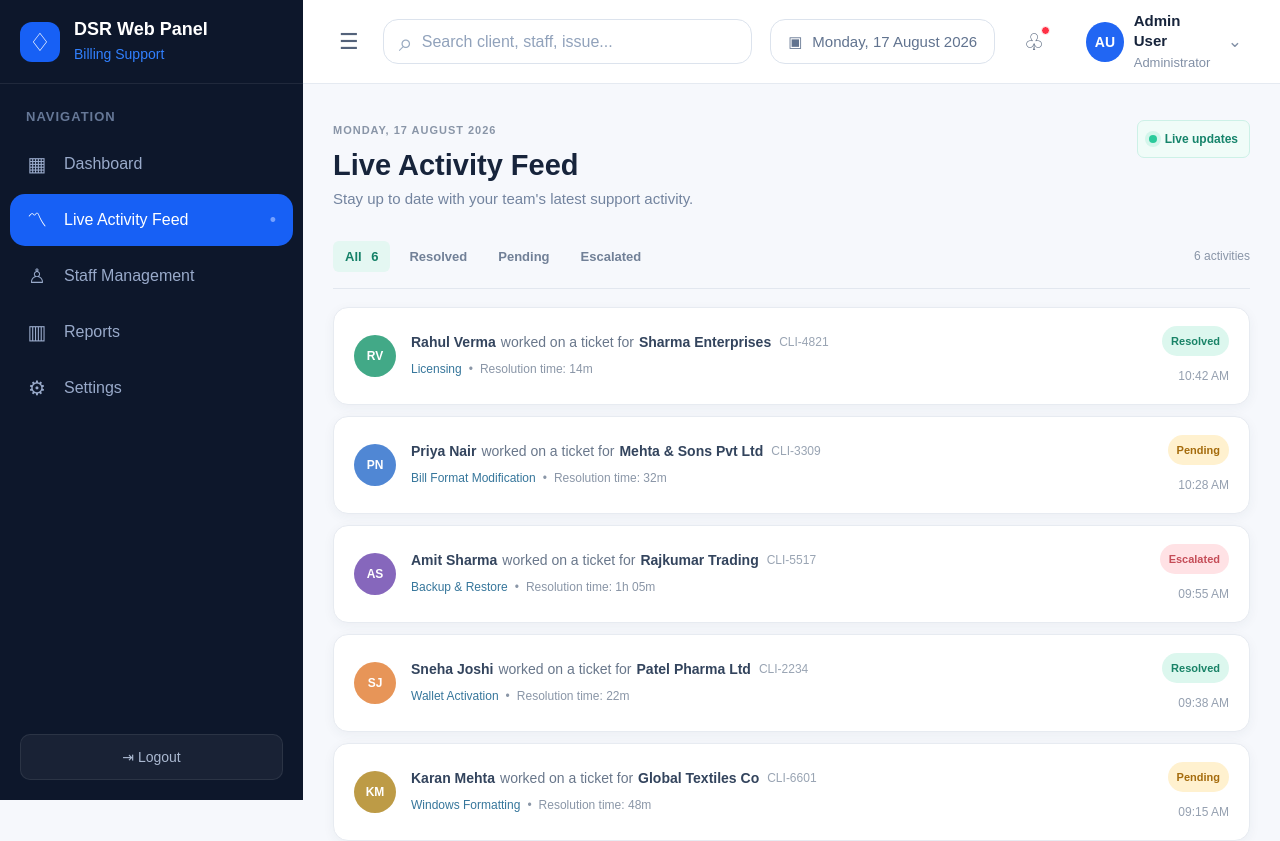
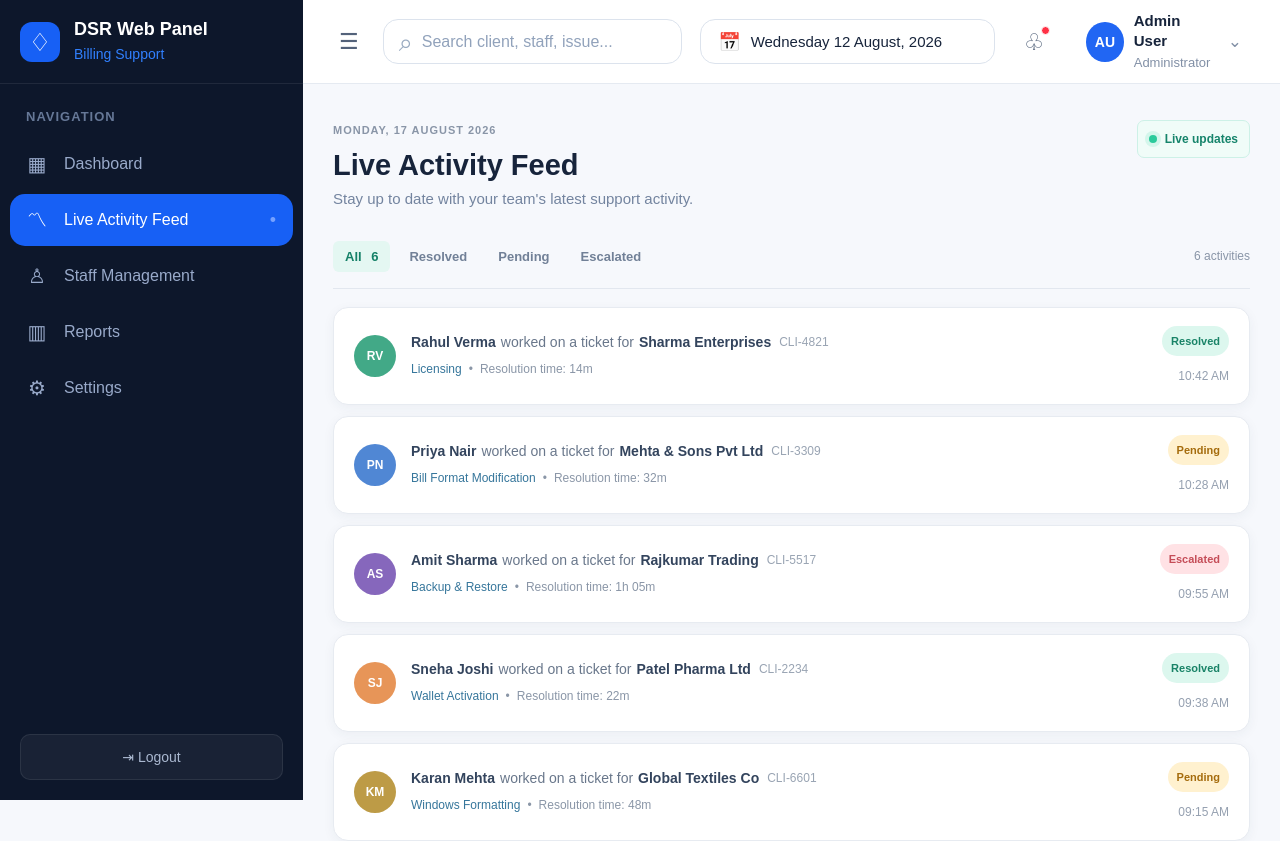
Before and after one commit to aaamann-1/aithrms, an Angular app: page /live-feed in a window 1280 px wide. Shown: the top 841 px of the page. Built offline with nearby package versions, Linux system fonts and the light colour scheme.

Commit message:
updated live activity feed page

```diff
--- a/src/app/admin/live-feed/live-feed.css
+++ b/src/app/admin/live-feed/live-feed.css
@@ -213,18 +213,48 @@
   color: #ef3045;
 }
 
+
 .date-box {
+  position: relative;
   height: 45px;
+  min-width: 295px;
   padding: 0 17px;
   border: 1px solid #dce3ed;
   border-radius: 15px;
   display: flex;
   align-items: center;
   gap: 10px;
-  color: #61738f;
+  color: #17243b;
+  background: white;
+  font-size: 15px;
+  cursor: pointer;
+}
+
+.calendar-icon,
+.selected-date {
+  position: relative;
+  z-index: 2;
+  pointer-events: none;
+}
+
+.calendar-icon {
+  font-size: 18px;
+}
+
+.selected-date {
   white-space: nowrap;
-  font-size: 15px;
 }
+
+.date-input {
+  position: absolute;
+  inset: 0;
+  width: 100%;
+  height: 100%;
+  opacity: 0;
+  cursor: pointer;
+  z-index: 1;
+}
+
 
 .notification-wrapper,
 .admin-profile-wrapper {
--- a/src/app/admin/live-feed/live-feed.html
+++ b/src/app/admin/live-feed/live-feed.html
@@ -153,10 +153,34 @@
         </div>
       </div>
 
-      <div class="date-box">
-        <span>▣</span>
-        <span>Monday, 17 August 2026</span>
-      </div>
+
+
+<div
+  class="date-box"
+  (click)="openDatePicker(datePicker)"
+>
+
+  <span class="calendar-icon">
+    📅
+  </span>
+
+  <input
+    #datePicker
+    type="date"
+    [(ngModel)]="selectedDate"
+    class="date-input"
+    (change)="onDateChange()"
+    aria-label="Select date"
+  >
+
+  <span class="selected-date">
+    {{ getFormattedDate() }}
+  </span>
+
+</div>
+
+
+
 
       <div class="notification-wrapper">
         <button
--- a/src/app/admin/live-feed/live-feed.ts
+++ b/src/app/admin/live-feed/live-feed.ts
@@ -34,6 +34,35 @@ export class LiveFeedComponent  {
   searchResults: Activity[] = [];
   activeFilter: Filter = 'All';
   readonly filters: Filter[] = ['All', 'Resolved', 'Pending', 'Escalated'];
+
+selectedDate = new Date().toISOString().split('T')[0];
+
+onDateChange(): void {
+  // Add date-based filtering here later if needed.
+}
+
+openDatePicker(input: HTMLInputElement): void {
+  input.focus();
+
+  (
+    input as HTMLInputElement & {
+      showPicker?: () => void;
+    }
+  ).showPicker?.();
+}
+
+getFormattedDate(): string {
+  return new Date(`${this.selectedDate}T00:00:00`).toLocaleDateString(
+    'en-IN',
+    {
+      weekday: 'long',
+      day: '2-digit',
+      month: 'long',
+      year: 'numeric'
+    }
+  );
+}
+
 
   readonly activities: Activity[] = [
     { initials: 'RV', name: 'Rahul Verma', client: 'Sharma Enterprises', clientId: 'CLI-4821', category: 'Licensing', duration: '14m', time: '10:42 AM', status: 'Resolved', avatar: 'green' },
```
